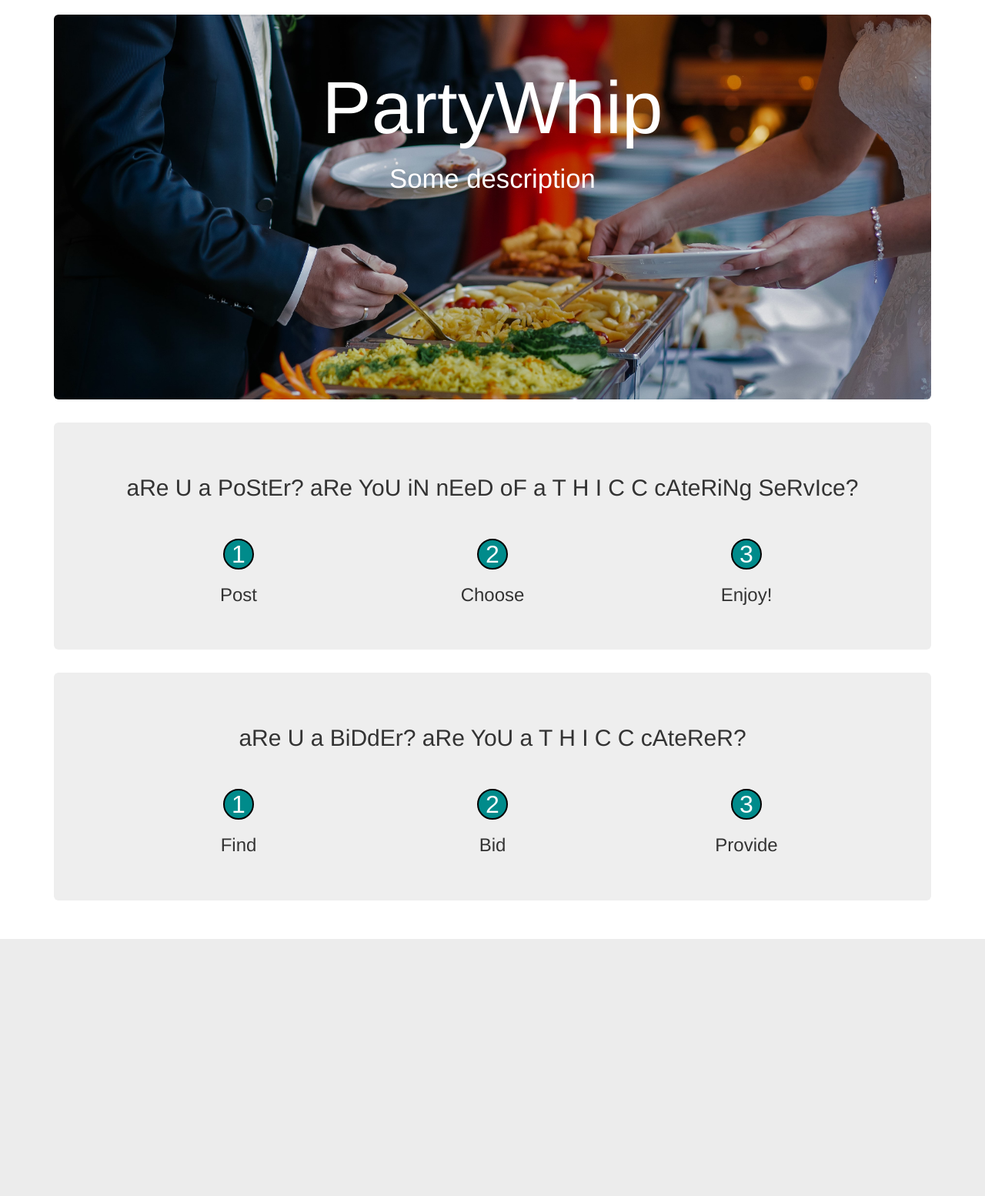
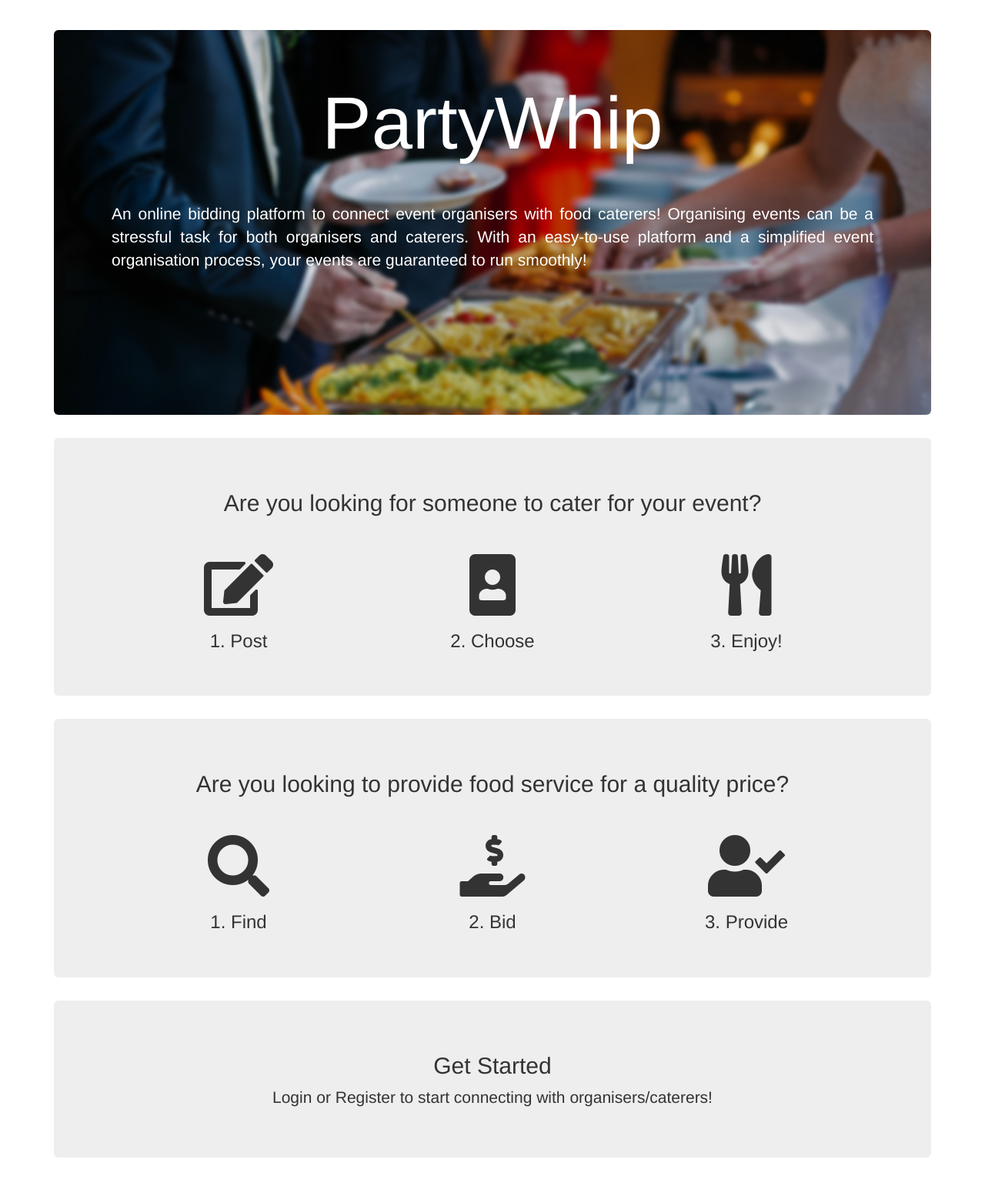
Before and after one commit to RemyBordignon/PartyWhip, a Django app: page / in a window 1280 px wide. Shown: the part 51-1605 px from the top of the page at 77% size. Before the commit the page ends 1271 px from the top, so only its background shows below. Run offline with Django 3.2, Linux system fonts and the light colour scheme; some libraries are stand-ins or nearby versions.

Commit message:
Finished Improving Homepage

```diff
--- a/static/css/main.css
+++ b/static/css/main.css
@@ -37,14 +37,13 @@ alert alert-primary {
     background-color: red
 }
 
-.numberCircle {
-    border-radius: 50%;
-    width: 40px;
-    height: 40px;
-    background:darkcyan;
-    border: 2px solid black;
-    color:white;
-    text-align: center;
-    font: 32px Arial, sans-serif;
-    display: inline-block;
+.welcomeFeature {
+    background-image: url(../images/welcome.jpg);
+    background-size: cover;
+    height: 500px;
+    width:auto
 }
+
+.homeIcons {
+    font-size: 80px;
+}
--- a/templates/partywhip/welcome.html
+++ b/templates/partywhip/welcome.html
@@ -5,82 +5,79 @@ Welcome
 {% endblock %}
 
 {% block content %}
-    <div class="jumbotron"
-        style="background-image: url(../static/images/home.jpg); background-size: cover; height: 500px; width:auto"
-    >
+    <br>
+    <div class="jumbotron welcomeFeature">
         <div class="container">
-            <h1 style="text-align:center; color:white; font-size:72pt;">PartyWhip</h1>
-            <h2 style="text-align:center; color:white; font-size:26pt;"> Some description</h2>
+            <h1 style="text-align:center; color:white; font-size:72pt;">PartyWhip</h1> <br><br>
+            <p style="text-align:justify; color:white;">
+                An online bidding platform to connect event organisers with food caterers!
+                Organising events can be a stressful task for both organisers and caterers.
+                With an easy-to-use platform and a simplified event organisation process,
+                your events are guaranteed to run smoothly!
+            </p>
         </div>
     </div>
-
     <div class="jumbotron">
-        <h2 style="text-align:center"> aRe U a PoStEr? aRe YoU iN nEeD oF a T H I C C cAteRiNg SeRvIce? </h2>
-        <br>
-        <br>
+        <h2 style="text-align:center"> Are you looking for someone to cater for your event? </h2><br><br>
         <center>
         <div class="container">
             <div class="row container-fluid">
                 <div class="col-sm-4">
-                    <div class="numberCircle">1</div>
+                    <i class="fas fa-edit homeIcons"></i>
                 </div>
                 <div class="col-sm-4">
-                    <div class="numberCircle">2</div>
+                    <i class="fas fa-portrait homeIcons"></i>
                 </div>
                 <div class="col-sm-4">
-                    <div class="numberCircle">3</div>
+                    <i class="fas fa-utensils homeIcons"></i>
                 </div>
-
             </div>
             <div class="row container-fluid">
                 <div class="col-sm-4">
-                    <h3> Post </h3>
+                    <h3> 1. Post </h3>
                 </div>
                 <div class="col-sm-4">
-                    <h3> Choose </h3>
+                    <h3> 2. Choose </h3>
                 </div>
                 <div class="col-sm-4">
-                    <h3> Enjoy! </h3>
+                    <h3> 3. Enjoy! </h3>
                 </div>
             </div>
         </div>
         </center>
-
     </div>
-
     <div class="jumbotron">
-        <h2 style="text-align:center"> aRe U a BiDdEr? aRe YoU a T H I C C cAteReR? </h2>
-        <br>
-        <br>
+        <h2 style="text-align:center"> Are you looking to provide food service for a quality price? </h2><br><br>
         <center>
         <div class="container">
             <div class="row container-fluid">
                 <div class="col-sm-4">
-                    <div class="numberCircle">1</div>
+                    <i class="fas fa-search homeIcons"></i>
                 </div>
                 <div class="col-sm-4">
-                    <div class="numberCircle">2</div>
+                    <i class="fas fa-hand-holding-usd homeIcons"></i>
                 </div>
                 <div class="col-sm-4">
-                    <div class="numberCircle">3</div>
+                    <i class="fas fa-user-check homeIcons"></i>
                 </div>
-
             </div>
             <div class="row container-fluid">
                 <div class="col-sm-4">
-                    <h3> Find </h3>
+                    <h3> 1. Find </h3>
                 </div>
                 <div class="col-sm-4">
-                    <h3> Bid </h3>
+                    <h3> 2. Bid </h3>
                 </div>
                 <div class="col-sm-4">
-                    <h3> Provide </h3>
+                    <h3> 3. Provide </h3>
                 </div>
             </div>
         </div>
         </center>
-
+    </div>
+    <div class="jumbotron">
+        <h2 style="text-align: center"> Get Started </h2>
+        <p style="text-align: center"> Login or Register to start connecting with organisers/caterers!</p>
     </div>
 
-
 {% endblock %}
```
Also changed, not shown: static/images/home.jpg (deleted), static/images/home_test.jpg (deleted), static/images/welcome.jpg (added).
